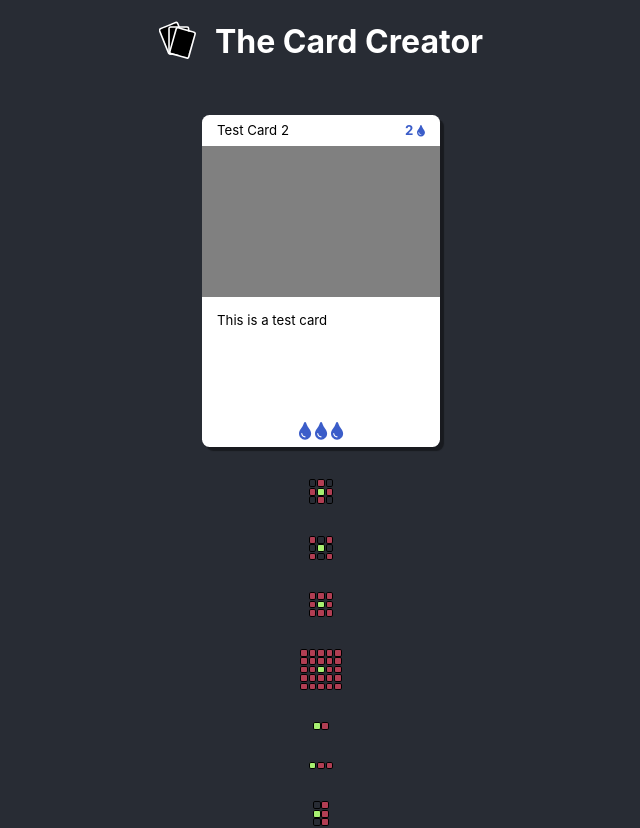
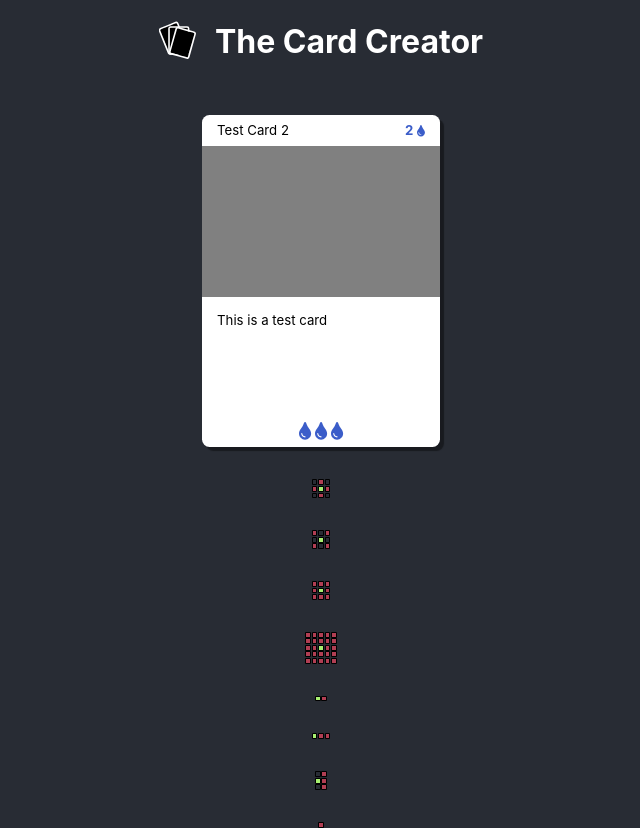
Before and after one commit to hHegu/TheCardCreator, a React (Create React App) app: page / in a window 1280 px wide. Shown: the whole page, without its empty margins (319-959 px from the left). Built offline with nearby package versions, Linux system fonts and the light colour scheme.

Commit message:
New shapes. Adjust grid preview styles

```diff
--- a/src/App.tsx
+++ b/src/App.tsx
@@ -1,5 +1,5 @@
 import styled from "styled-components"
-import { aoe, cross, diagonalCross, largeAoe, longMelee, melee, swipe } from "./abilityShapes"
+import { aoe, cross, diagonalCross, largeAoe, longMelee, melee, ranged, swipe } from "./abilityShapes"
 import "./App.css"
 import AbilityCard from "./components/card/AbilityCard"
 import GridPreview from "./components/GridPreview/GridPreview"
@@ -40,6 +40,7 @@ const App = () => {
       <GridPreview shape={melee}/>
       <GridPreview shape={longMelee}/>
       <GridPreview shape={swipe}/>
+      <GridPreview shape={ranged}/>
     </AppContainer>
   )
 }
--- a/src/abilityShapes.ts
+++ b/src/abilityShapes.ts
@@ -1,3 +1,25 @@
+// misc.
+
+export const melee = [[2, 1]]
+
+export const longMelee = [[2, 1, 1]]
+
+export const swipe = [
+  [0, 1],
+  [2, 1],
+  [0, 1],
+]
+
+export const ranged = [
+  [1]
+]
+
+export const diagonalSwipe = [
+  [2, 1],
+  [1, 1]
+]
+
+
 // 3x3
 
 export const aoe = [
@@ -18,17 +40,8 @@ export const diagonalCross = [
   [1, 0, 1],
 ]
 
-export const melee = [[2, 1]]
 
-export const swipe = [
-  [0, 1],
-  [2, 1],
-  [0, 1],
-]
-
-export const longMelee = [[2, 1, 1]]
-
-// 4x4
+// 5x5
 
 export const largeAoe = [
   [1, 1, 1, 1, 1],
--- a/src/components/GridPreview/GridPreview.tsx
+++ b/src/components/GridPreview/GridPreview.tsx
@@ -1,4 +1,3 @@
-import { chunk } from "lodash"
 import styled from "styled-components"
 
 enum cellTypes {
@@ -18,21 +17,21 @@ type GridType = {
 }
 
 const GridCell: any = styled.span`
-  width: 1.5mm;
-  height: 1.5mm;
-  border-radius: 0.5mm;
+  width: 1mm;
+  height: 1mm;
+  border-radius: 0.25mm;
   background-color: ${({ gridType }: GridCellType) => {
-    if (gridType == cellTypes.hit) {
+    if (gridType === cellTypes.hit) {
       return "#b13e53"
     }
-    if (gridType == cellTypes.hero) {
+    if (gridType === cellTypes.hero) {
       return "#a7f070"
     }
     return "none"
   }};
   grid-column: ${(props: GridCellType) => props.columnIndex};
   grid-row: ${(props: GridCellType) => props.rowIndex};
-  border: 1px solid black;
+  border: 0.2mm solid black;
 `
 
 const Grid: any = styled.div`
```
Also changed, not shown: 1 other file (tests, documents, lock files or other folders).
